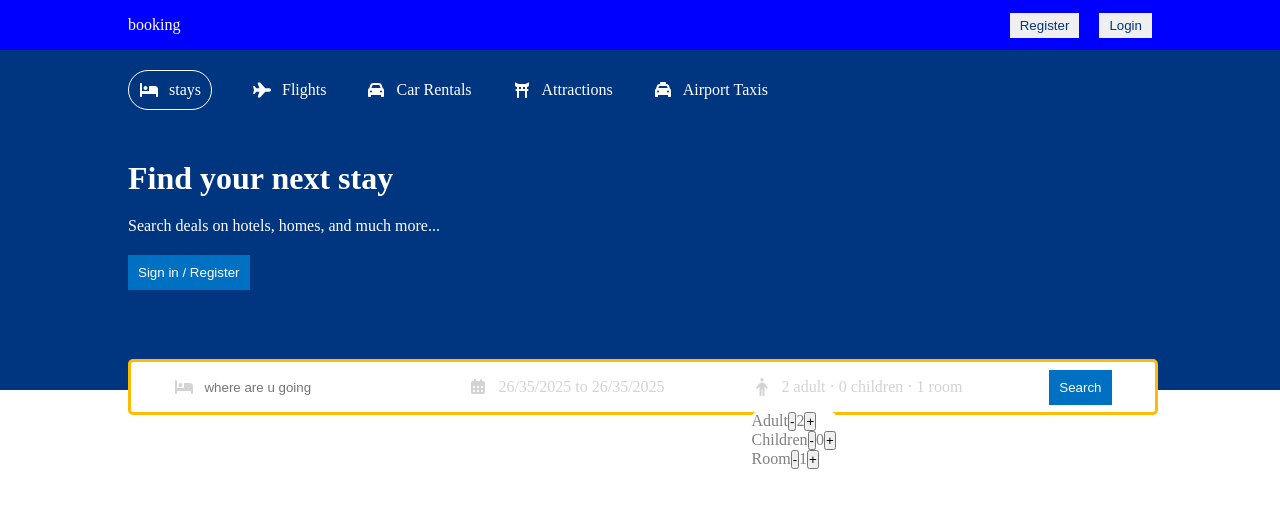
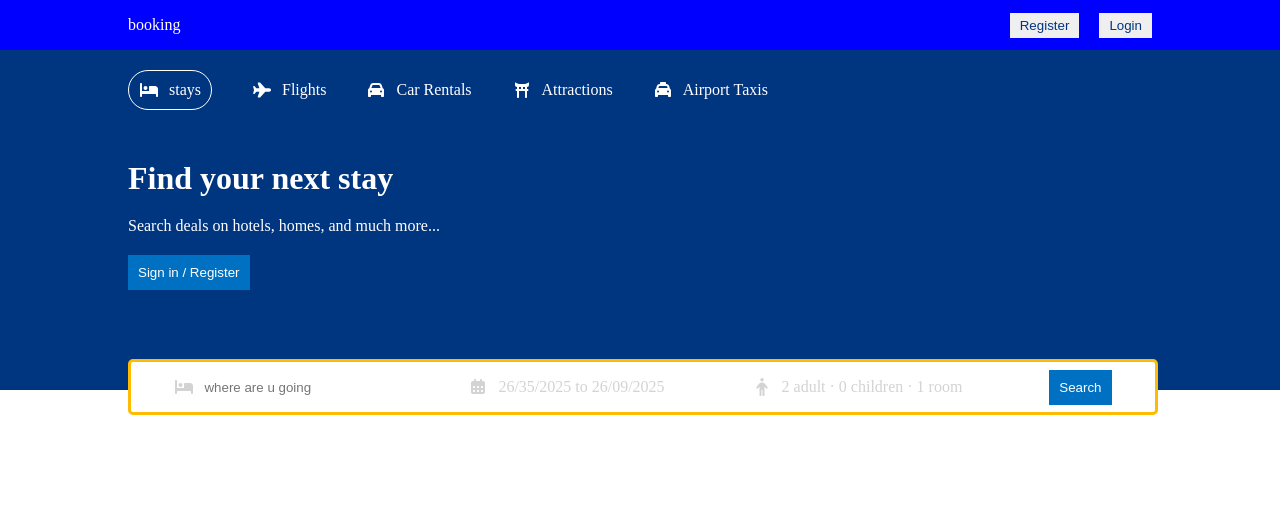
Before and after one commit to Sudip-maharjan/booking, a React (Vite) app in the folder client/: page / in a window 1280 px wide. Shown: the top 508 px of the page. Built offline with nearby package versions, Linux system fonts and the light colour scheme.

Commit message:
optionsCounter added

```diff
--- a/client/src/components/header/Header.jsx
+++ b/client/src/components/header/Header.jsx
@@ -30,6 +30,12 @@
     children: 0,
     room: 1,
   });
+  const handleOption = (name, operation) => {
+    setOptions((prev) => ({
+      ...prev,
+      [name]: operation === "i" ? prev[name] + 1 : prev[name] - 1,
+    }));
+  };
 
   return (
     <div className="header">
@@ -78,7 +84,7 @@
             >
               {`${format(date[0].startDate, "dd/mm/yyyy")} to ${format(
                 date[0].endDate,
-                "dd/mm/yyyy"
+                "dd/MM/yyyy"
               )}`}
               {/* Check-in date - Check-out date */}
             </span>
@@ -94,29 +100,72 @@
           </div>
           <div className="headerSearchItem">
             <FontAwesomeIcon icon={faPerson} className="headerIcon" />
-            <span className="headerSearchText">
+            <span
+              className="headerSearchText"
+              onClick={() => setOpenOptions(!openOptions)}
+            >
               {`${options.adult} adult · ${options.children} children · ${options.room} room`}
             </span>
+            {openOptions && (
               <div className="options">
                 <div className="optionItem">
                   <span className="optionText">Adult</span>
-                <button className="optionCounterButton">-</button>
-                <span className="optionCounterNumber">2</span>
-                <button className="optionCounterButton">+</button>
+                  <div className="optionCounter">
+                    <button
+                      className="optionCounterButton"
+                      onClick={() => handleOption("adult", "d")}
+                    >
+                      -
+                    </button>
+                    <span className="optionCounterNumber">{options.adult}</span>
+                    <button
+                      className="optionCounterButton"
+                      onClick={() => handleOption("adult", "i")}
+                    >
+                      +
+                    </button>
+                  </div>
                 </div>
                 <div className="optionItem">
                   <span className="optionText">Children</span>
-                <button className="optionCounterButton">-</button>
-                <span className="optionCounterNumber">0</span>
-                <button className="optionCounterButton">+</button>
+                  <div className="optionCounter">
+                    <button
+                      className="optionCounterButton"
+                      onClick={() => handleOption("children", "d")}
+                    >
+                      -
+                    </button>
+                    <span className="optionCounterNumber">
+                      {options.children}
+                    </span>
+                    <button
+                      className="optionCounterButton"
+                      onClick={() => handleOption("children", "i")}
+                    >
+                      +
+                    </button>
+                  </div>
                 </div>
                 <div className="optionItem">
                   <span className="optionText">Room</span>
-                <button className="optionCounterButton">-</button>
-                <span className="optionCounterNumber">1</span>
-                <button className="optionCounterButton">+</button>
+                  <div className="optionCounter">
+                    <button
+                      className="optionCounterButton"
+                      onClick={() => handleOption("room", "d")}
+                    >
+                      -
+                    </button>
+                    <span className="optionCounterNumber">{options.room}</span>
+                    <button
+                      className="optionCounterButton"
+                      onClick={() => handleOption("room", "i")}
+                    >
+                      +
+                    </button>
                   </div>
                 </div>
+              </div>
+            )}
           </div>
           <div className="headerSearchItem">
             <button className="headerBtn">Search</button>
--- a/client/src/components/header/header.css
+++ b/client/src/components/header/header.css
@@ -95,5 +95,31 @@
     background-color: white;
     color: gray;
     border-radius: 5px;
+    box-shadow: 10px 10px 11px 3px rgba(0, 0, 0, 0.75);
+    -webkit-box-shadow: 10px 10px 11px 3px rgba(0, 0, 0, 0.75);
+    -moz-box-shadow: 10px 10px 11px 3px rgba(0, 0, 0, 0.75);
+}
 
+.optionItem {
+    width: 200px;
+    display: flex;
+    justify-content: space-between;
+    margin: 10px;
 }
+
+.optionCounter {
+    display: flex;
+    align-items: center;
+    gap: 10px;
+    font-size: 12px;
+    color: black;
+}
+
+.optionCounterButton {
+    width: 30px;
+    height: 30px;
+    border: 1px solid #0071c2;
+    color: #0071c2;
+    cursor: pointer;
+    background-color: white;
+}
```
Also changed, not shown: 1 other file (tests, documents, lock files or other folders). Lines whose indentation alone changed are shown as unchanged.
